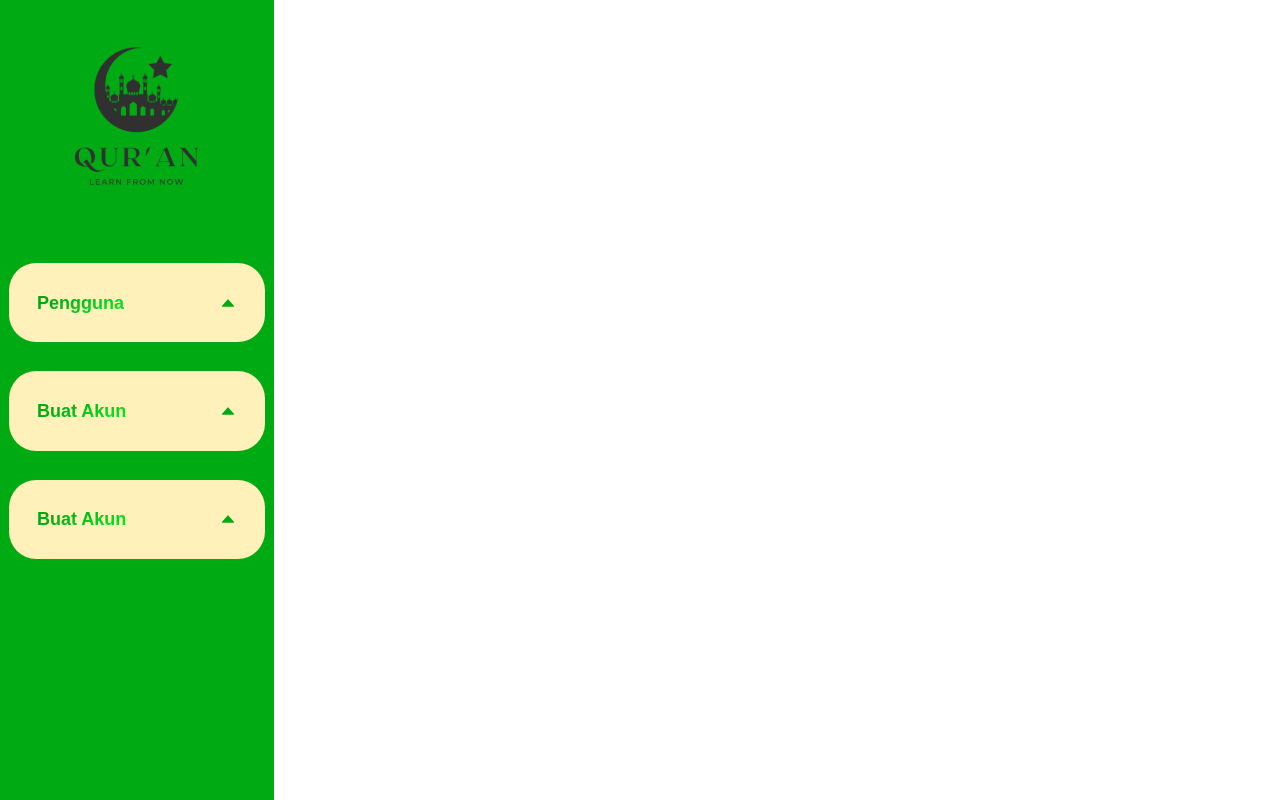
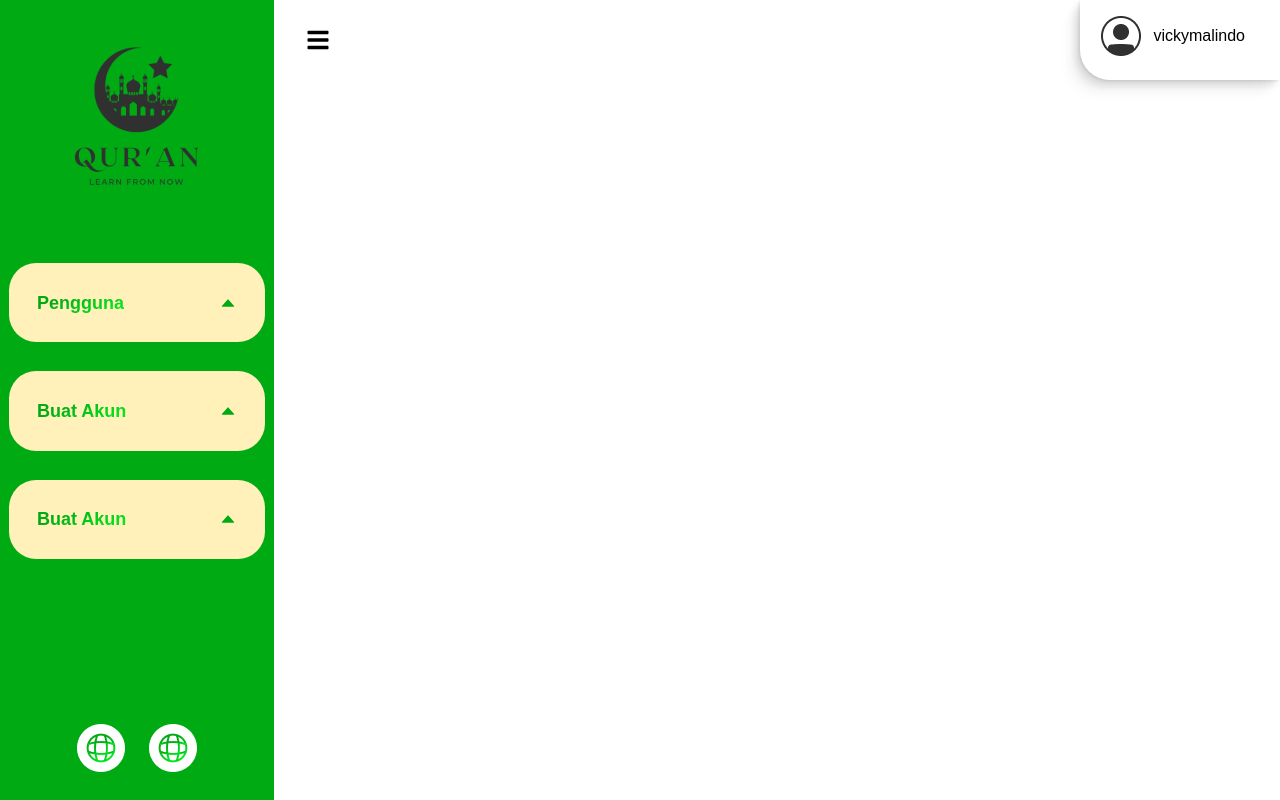
Before and after one commit to vickymalindo/skripsi-ngaji, a React (Vite) app: page / in a window 1280 px wide. Built offline with nearby package versions, Linux system fonts and the light colour scheme.

Commit message:
add file Links and Sosmed. Also restructure Sidebars and Dropdowns

```diff
--- a/src/App.tsx
+++ b/src/App.tsx
@@ -1,4 +1,5 @@
 import React from 'react';
+import Content from './views/molecules/Content';
 import { SidebarAdmin } from './views/molecules/Sidebars';
 
 function App() {
@@ -59,6 +60,7 @@ function App() {
       {/* <SidebarOrtu /> */}
       {/* <SidebarGuru /> */}
       <SidebarAdmin />
+      <Content />
     </div>
   );
 }
--- a/src/views/atoms/Dropdowns.tsx
+++ b/src/views/atoms/Dropdowns.tsx
@@ -23,7 +23,7 @@ export const DropdownSidebar = <T extends SidebarChild>({
   return (
     <div
       className={
-        'bg-dropdwon-cream mb-[29px] rounded-[27.34px] pt-[25.65px] px-7 cursor-pointer' +
+        'bg-dropdwon-cream mb-[29px] rounded-[27.34px] pt-[25.65px] px-7 cursor-pointer last:mb-0' +
         (open ? ' pb-[39.3px]' : ' pb-[25.65px]')
       }
       onClick={handleOpen}>
--- /dev/null
+++ b/src/views/atoms/Links.tsx
@@ -0,0 +1,18 @@
+// import React from 'react'
+
+interface Props {
+  href: string | undefined;
+  text: string | undefined;
+}
+
+const Links = ({ href, text }: Props) => {
+  return (
+    <li className='px-8 py-1 relative mb-6 last:mb-0'>
+      <a href={href} className='inline-block w-full text-xl line-before-after'>
+        {text}
+      </a>
+    </li>
+  );
+};
+
+export default Links;
--- /dev/null
+++ b/src/views/atoms/Sosmed.tsx
@@ -0,0 +1,24 @@
+// import React from 'react'
+import {
+  default as Website,
+  default as Whatsapp,
+} from './../../assets/images/website.png';
+
+interface Props {
+  height: string;
+}
+
+const Sosmed = ({ height }: Props) => {
+  return (
+    <div className={'flex items-end justify-center gap-6 pb-7 ' + height}>
+      <a href='#' className='inline-block'>
+        <img src={Website} alt='Website' />
+      </a>
+      <a href='#' className='inline-block'>
+        <img src={Whatsapp} alt='Whatsapp' />
+      </a>
+    </div>
+  );
+};
+
+export default Sosmed;
--- /dev/null
+++ b/src/views/molecules/Appbar.tsx
@@ -0,0 +1,14 @@
+// import React from 'react'
+import { FaBars } from 'react-icons/fa';
+import { CardProfile } from '../atoms/Cards';
+
+const Appbar = () => {
+  return (
+    <div className='flex justify-between items-center'>
+      <FaBars className='text-2xl ml-8 cursor-pointer' />
+      <CardProfile username='vickymalindo' />
+    </div>
+  );
+};
+
+export default Appbar;
--- /dev/null
+++ b/src/views/molecules/Content.tsx
@@ -0,0 +1,12 @@
+import Appbar from './Appbar';
+
+const Content = () => {
+  return (
+    <div className='relative left-[274px] w-[calc(100%-274px)]'>
+      <Appbar />
+      <div></div>
+    </div>
+  );
+};
+
+export default Content;
--- a/src/views/molecules/Sidebars.tsx
+++ b/src/views/molecules/Sidebars.tsx
@@ -5,11 +5,13 @@ import {
   sidebarOrtu,
 } from '../../utils/SidebarProps';
 import { DropdownSidebar } from '../atoms/Dropdowns';
+import Links from '../atoms/Links';
+import Sosmed from '../atoms/Sosmed';
 import Logo from './../../assets/images/Logo.png';
 
 export const SidebarOrtu = () => {
   return (
-    <aside className='w-[274px] bg-dark-green fixed left-0 min-h-full'>
+    <aside className='w-[274px] bg-dark-green fixed left-0 h-full overflow-y-scroll'>
       <div className='px-[9px] pt-[45px]'>
         <img src={Logo} alt='Logo' className='m-auto mb-[73px]' />
         <ul className='list-none'>
@@ -18,24 +20,17 @@ export const SidebarOrtu = () => {
               return (
                 <DropdownSidebar
                   key={index}
-                  parent='Pengguna'
+                  parent='Hafalan'
                   data={val.children}
                 />
               );
             } else {
-              return (
-                <li key={index} className='px-8 py-1 relative mb-6'>
-                  <a
-                    href={val.href}
-                    className='inline-block w-full text-xl line-before-after'>
-                    {val.text}
-                  </a>
-                </li>
-              );
+              return <Links key={index} href={val.href} text={val.text} />;
             }
           })}
         </ul>
       </div>
+      <Sosmed height='h-[calc(100%-527.79px)]' />
     </aside>
   );
 };
@@ -57,29 +52,23 @@ export const SidebarAdmin = () => {
           })}
         </ul>
       </div>
+      <Sosmed height='h-[calc(100%-558.79px)]' />
     </aside>
   );
 };
 
 export const SidebarGuru = () => {
   return (
-    <aside className='w-[274px] bg-dark-green fixed left-0 min-h-full'>
+    <aside className='w-[274px] bg-dark-green fixed left-0 h-full'>
       <div className='px-[9px] pt-[45px]'>
         <img src={Logo} alt='Logo' className='m-auto mb-[73px]' />
         <ul className='list-none'>
-          {sidebarGuru.map((val, index) => {
-            return (
-              <li key={index} className='px-8 py-1 relative mb-6'>
-                <a
-                  href={val.href}
-                  className='inline-block w-full text-xl line-before-after'>
-                  {val.text}
-                </a>
-              </li>
-            );
-          })}
+          {sidebarGuru.map((val, index) => (
+            <Links key={index} href={val.href} text={val.text} />
+          ))}
         </ul>
       </div>
+      <Sosmed height='h-[calc(100%-538.82px)]' />
     </aside>
   );
 };
```
Also changed, not shown: src/assets/images/website.png (added), src/assets/images/whatsapp.png.
